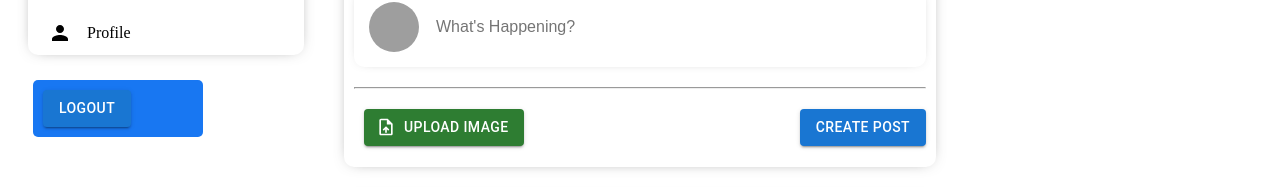
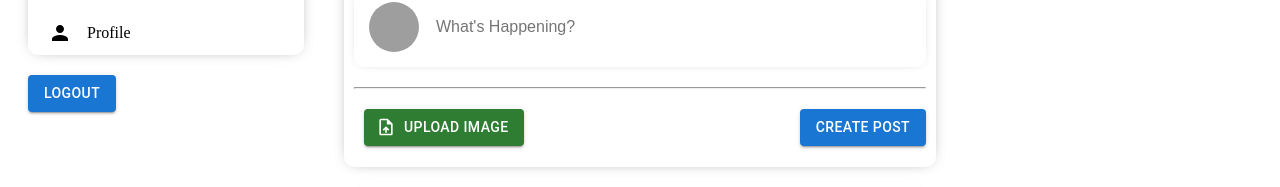
Before and after one commit to HarpreetChahal/client, a React (Create React App) app: page / in a window 1280 px wide. Shown: the part 141-328 px from the top of the page. Built offline with nearby package versions, Linux system fonts and the light colour scheme; grey boxes are pictures that could not be loaded; the HTML template or start-up script is replaced by a standard one.

Commit message:
Styling of logout modal

```diff
--- a/src/components/leftbar/leftbar.css
+++ b/src/components/leftbar/leftbar.css
@@ -3,6 +3,7 @@
     flex: 3;
     height: calc(100vh - 80px);
     background-color: F1F2F4;
+
 
 
 }
@@ -12,6 +13,7 @@
     /* padding: 30px; */
     background-color: F1F2F4;
     margin: 20px;
+
 }
 
 .leftbarList
@@ -22,6 +24,7 @@
    -webkit-box-shadow: 0px 0px 16px -8px rgba(0, 0, 0, 0.68);
    box-shadow: 0px 0px 16px -8px rgba(0, 0, 0, 0.68);
    margin-top: 10px;
+
 }
 
 .leftbarListItem
@@ -59,12 +62,12 @@
 {
     width: 150px;
     border: none;
-    padding: 10px;
-    margin: 25px;
-    color: #ffffff;
-    background-color: #1877f2;
+    margin: 20px;
+
+    /* background-color: #1877f2; */
     border-radius: 5px;
     align-items:flex-end;
     font-weight: 600;
     cursor: pointer;
+
 }
```
